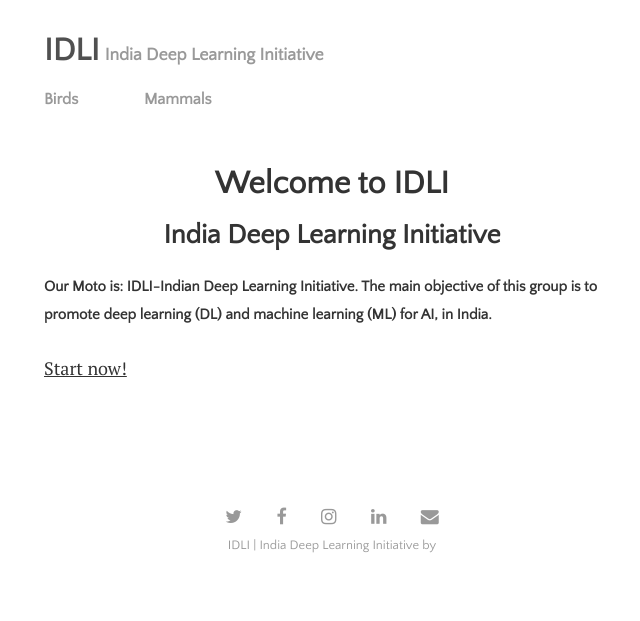
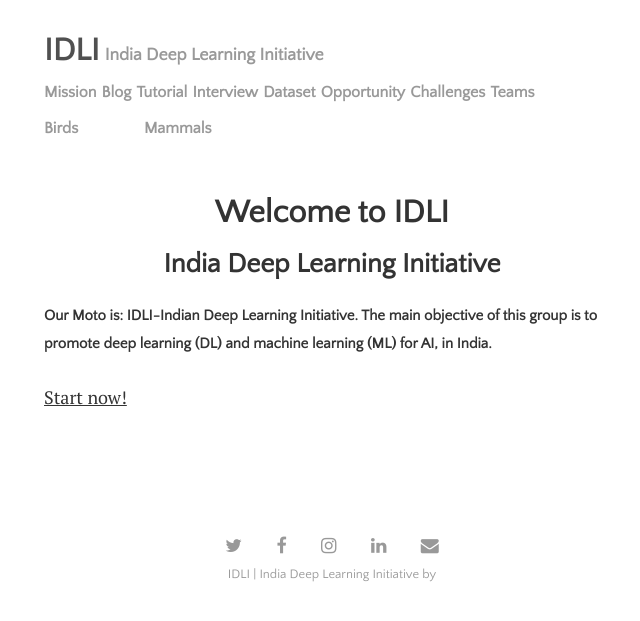
Before and after one commit to IndiaDeepLearningInitiative-IDLI/IndiaDeepLearningInitiative-IDLI.github.io, a Jekyll site: the page built from index.html, in a window 1280 px wide. Shown: the top 621 px of the page, without its empty margins (308-948 px from the left). Built offline with Jekyll 4.4.1, drawn with Linux system fonts in a browser that asks for light colours; nearby versions of some CDN libraries; the list of posts is cut into pages by our own code; comment, search, counter and statistics services are not loaded.

Commit message:
checking

```diff
--- a/_includes/menu.html
+++ b/_includes/menu.html
@@ -1,5 +1,13 @@
 <div class="menu">
   <ul class="menu">
+    <a href="{{ site.github.url }}/mission.html">Mission</a>
+    <a href="{{ site.github.url }}/blog.html">Blog</a>
+    <a href="{{ site.github.url }}/tutorial.html">Tutorial</a>
+    <a href="{{ site.github.url }}/interview.html">Interview</a>
+    <a href="{{ site.github.url }}/dataset.html">Dataset</a>
+    <a href="{{ site.github.url }}/opportunity.html">Opportunity</a>
+    <a href="{{ site.github.url }}/challenge.html">Challenges</a>
+    <a href="{{ site.github.url }}/team.html">Teams</a>
     <li class="menu">
         <a href="">Birds</a>
         <ul class="menu">
```
